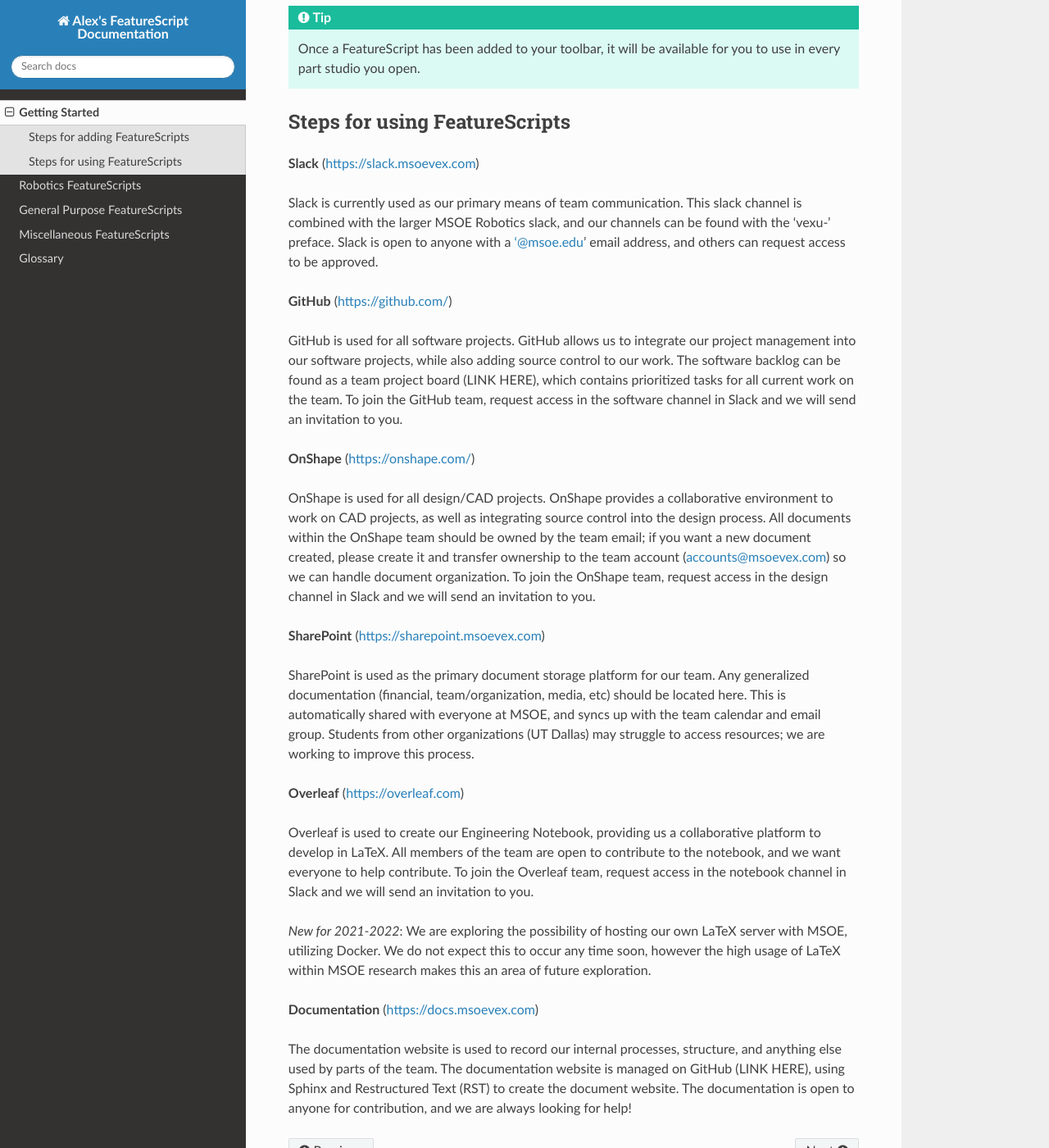
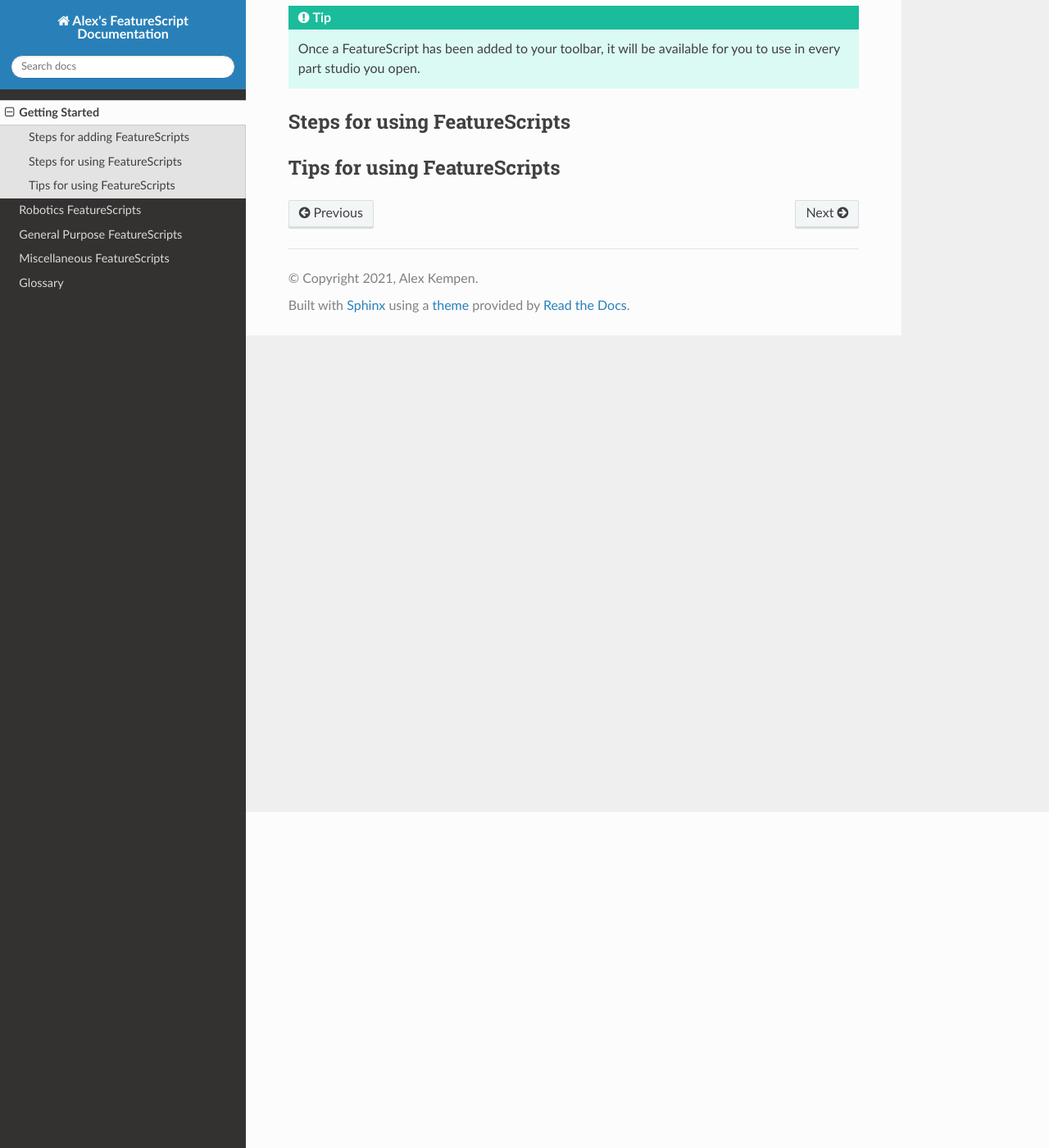
Before and after one commit to AlexKempen/Alex_FeatureScript_Documentation, a Sphinx documentation site: the page built from source/getting-started/getting-started.rst, in a window 1280 px wide and 1400 px high, scrolled down 410 px. Shown: the whole window at 82% size. Built offline with Sphinx 7.4.7 and the Read the Docs theme 2.0.0, drawn with Linux system fonts in a browser that asks for light colours.

```diff
--- a/source/getting-started/getting-started.rst
+++ b/source/getting-started/getting-started.rst
@@ -18,58 +18,5 @@
 ------------------------------
 
 
-
-**Slack** (|https://slack.msoevex.com|)
-
-.. |https://slack.msoevex.com| raw:: html
-
-    <a href="https://slack.msoevex.com" target="_blank">https://slack.msoevex.com</a>
-
-Slack is currently used as our primary means of team communication. This slack channel is combined with the larger :term:`MSOE Robotics` slack, and our channels can be found with the 'vexu-' preface. Slack is open to anyone with a '@msoe.edu' email address, and others can request access to be approved.
-
-
-**GitHub** (|https://github.com/|)
-
-.. |https://github.com/| raw:: html
-
-    <a href="https://github.com/" target="_blank">https://github.com/</a>
-
-GitHub is used for all software projects. GitHub allows us to integrate our project management into our software projects, while also adding source control to our work. The software backlog can be found as a team project board (LINK HERE), which contains prioritized tasks for all current work on the team. To join the GitHub team, request access in the software channel in Slack and we will send an invitation to you.
-
-
-**OnShape** (|https://onshape.com/|)
-
-.. |https://onshape.com/| raw:: html
-
-    <a href="https://onshape.com/" target="_blank">https://onshape.com/</a>
-
-OnShape is used for all design/CAD projects. OnShape provides a collaborative environment to work on CAD projects, as well as integrating source control into the design process. All documents within the OnShape team should be owned by the team email; if you want a new document created, please create it and transfer ownership to the team account (accounts@msoevex.com) so we can handle document organization. To join the OnShape team, request access in the design channel in Slack and we will send an invitation to you.
-
-
-**SharePoint** (|https://sharepoint.msoevex.com|)
-
-.. |https://sharepoint.msoevex.com| raw:: html
-
-    <a href="https://sharepoint.msoevex.com" target="_blank">https://sharepoint.msoevex.com</a>
-
-SharePoint is used as the primary document storage platform for our team. Any generalized documentation (financial, team/organization, media, etc) should be located here. This is automatically shared with everyone at MSOE, and syncs up with the team calendar and email group. Students from other organizations (UT Dallas) may struggle to access resources; we are working to improve this process.
-
-
-**Overleaf** (|https://overleaf.com|)
-
-.. |https://overleaf.com| raw:: html
-
-    <a href="https://overleaf.com" target="_blank">https://overleaf.com</a>
-
-Overleaf is used to create our Engineering Notebook, providing us a collaborative platform to develop in :term:`LaTeX`. All members of the team are open to contribute to the notebook, and we want everyone to help contribute. To join the Overleaf team, request access in the notebook channel in Slack and we will send an invitation to you.
-
-*New for 2021-2022*: We are exploring the possibility of hosting our own :term:`LaTeX` server with MSOE, utilizing :term:`Docker`. We do not expect this to occur any time soon, however the high usage of :term:`LaTeX` within MSOE research makes this an area of future exploration.
-
-
-**Documentation** (|https://docs.msoevex.com|)
-
-.. |https://docs.msoevex.com| raw:: html
-
-    <a href="https://docs.msoevex.com" target="_blank">https://docs.msoevex.com</a>
-
-The documentation website is used to record our internal processes, structure, and anything else used by parts of the team. The documentation website is managed on GitHub (LINK HERE), using :term:`Sphinx` and :term:`Restructured Text (RST)` to create the document website. The documentation is open to anyone for contribution, and we are always looking for help!
+Tips for using FeatureScripts
+-----------------------------
--- a/source/glossary/glossary.rst
+++ b/source/glossary/glossary.rst
@@ -18,11 +18,11 @@
     Feature dialog
         The term feature dialog refers to the menu that is shown when creating or editing a feature.
 
-    Feature list
+    Feature tree
         The list of features in a part studio which can be found on the left side of your screen.
 
     Parts list
-        The list of all parts in a part studio. The parts list exists in the bottom left of your screen, underneath the feature list.
+        The list of all parts in a part studio. The parts list exists in the bottom left of your screen, underneath the feature tree.
 
     FeatureScript dropdown
         Your FeatureScript fropdown is a section of your part studio toolbar which is reserved for custom features you've added there.
--- a/source/robotics/frc-belt-calculator.rst
+++ b/source/robotics/frc-belt-calculator.rst
@@ -18,8 +18,8 @@
 #. Create an FRC belt calculator feature by selecting it from your :term:`FeatureScript dropdown`.
 #. In the **Position** tab:
 
-    * Specify a **Pulley one position** and a **Pulley two position** by clicking on vertices, cylinders, or edges in the :term:`graphics window<Graphics window>`.
-    * If desired, specify an **Offset location** and a **Offset** for your belt run. Also, use |flip| to reverse the direction of the **Offset**.
+    * Specify a **Pulley one position** and a **Pulley two position** by selecting vertices or cylindrical faces.
+    * If desired, specify an **Offset location** and a **Offset** for your belt run, and use |flip| to reverse the direction of the **Offset**.
 
     .. image:: positionTab.png
         :width: 40%
```
Also changed, not shown: other parts of source/robotics/frc-belt-calculator.rst (+1 -1 lines).
